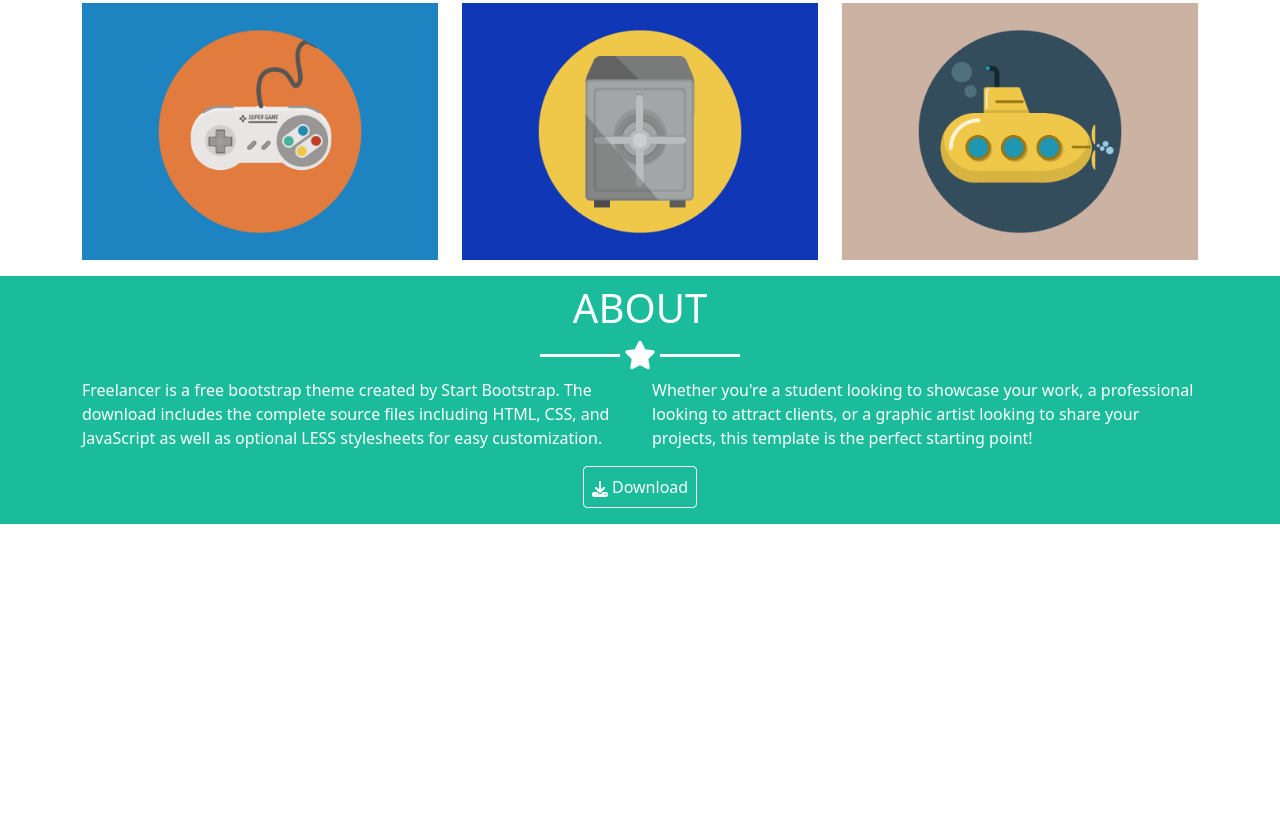
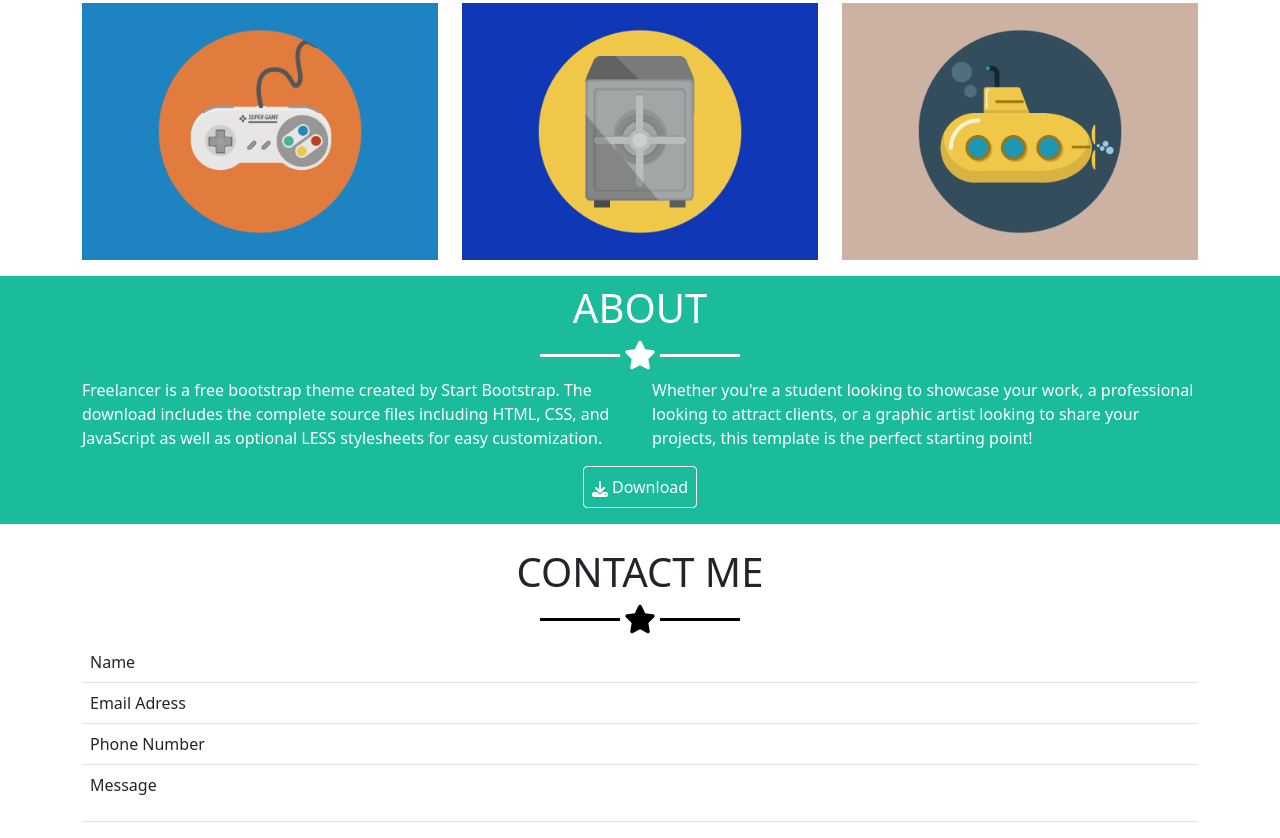
Before and after one commit to NicoloFaccio/html-css-bootstrap-freelancer, a plain HTML site: page index.html in a window 1280 px wide. Shown: the part 936-1774 px from the top of the page. Before the commit the page ends 1460 px from the top, so only its background shows below. Drawn offline with nearby package versions, Linux system fonts and the light colour scheme.

Commit message:
feat(footer); working on the second section of the footer

```diff
--- a/index.html
+++ b/index.html
@@ -130,7 +130,42 @@
     </main>
 
     <footer>
+        <section class="p-3 container-fluid">
+            <div class="text-uppercase d-flex flex-column align-items-center p-2 container-sm">
+                <h1 id="contact">contact me</h1>
+                <div class="d-flex column-gap-1 align-items-center">
+                    <div class="line bg-black"></div>
+                    <svg xmlns="http://www.w3.org/2000/svg" fill="#000000" height="30" width="32" viewBox="0 0 576 512"><path d="M316.9 18C311.6 7 300.4 0 288.1 0s-23.4 7-28.8 18L195 150.3 51.4 171.5c-12 1.8-22 10.2-25.7 21.7s-.7 24.2 7.9 32.7L137.8 329 113.2 474.7c-2 12 3 24.2 12.9 31.3s23 8 33.8 2.3l128.3-68.5 128.3 68.5c10.8 5.7 23.9 4.9 33.8-2.3s14.9-19.3 12.9-31.3L438.5 329 542.7 225.9c8.6-8.5 11.7-21.2 7.9-32.7s-13.7-19.9-25.7-21.7L381.2 150.3 316.9 18z"/></svg>
+                    <div class="line bg-black"></div>
+                </div>
+            </div>
 
+            <div class="container-sm">
+                <div class="text-capitalize p-2 border-bottom">
+                    name
+                </div>
+
+                <div class="text-capitalize p-2 border-bottom">
+                    email adress
+                </div>
+
+                <div class="text-capitalize p-2 border-bottom">
+                    phone number
+                </div>
+
+                <div class="text-capitalize pt-2 pb-4 ps-2 border-bottom">
+                    message
+                </div>
+            </div>
+        </section>
+
+        <section class="container-fluid">
+
+        </section>
+
+        <section class="container-fluid">
+
+        </section>
     </footer>
 
     <script src="https://cdn.jsdelivr.net/npm/bootstrap@5.3.2/dist/js/bootstrap.min.js" integrity="sha384-BBtl+eGJRgqQAUMxJ7pMwbEyER4l1g+O15P+16Ep7Q9Q+zqX6gSbd85u4mG4QzX+" crossorigin="anonymous"></script>
```
